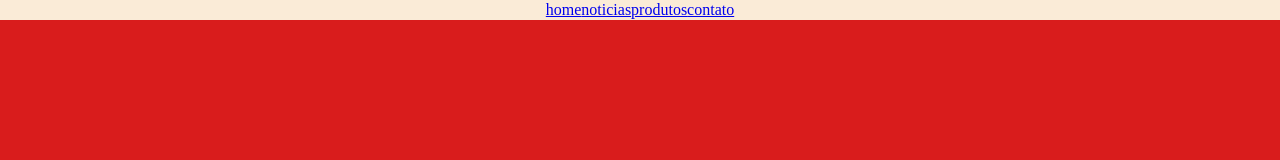
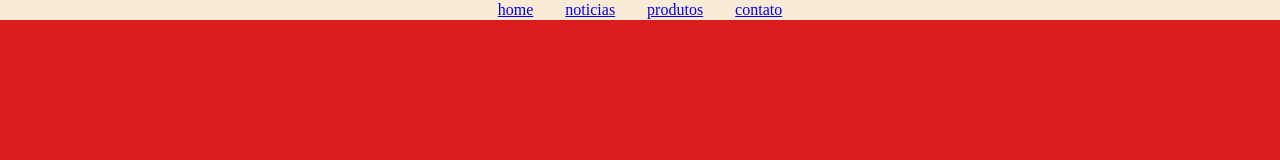
Before and after one commit to eduarda-ohse/menuDeNavegacao1b, a plain HTML site: page index.html in a window 1280 px wide. Drawn offline with Linux system fonts and the light colour scheme.

Commit message:
hgfddrftgbhj

```diff
--- a/index.html
+++ b/index.html
@@ -38,6 +38,10 @@
                 justify-content: center;
                 align-items: center;
             }
+
+            li{
+                padding: 1em;
+            }
         }
     </style>
 </head>
```
